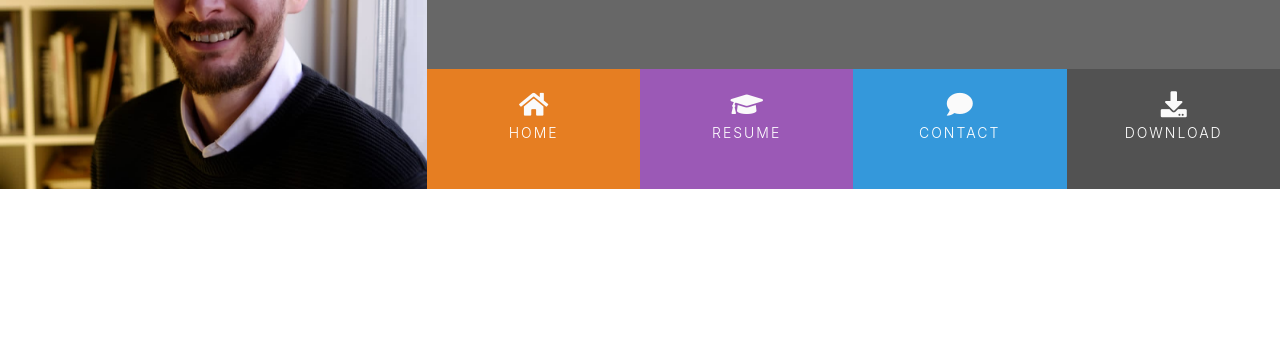
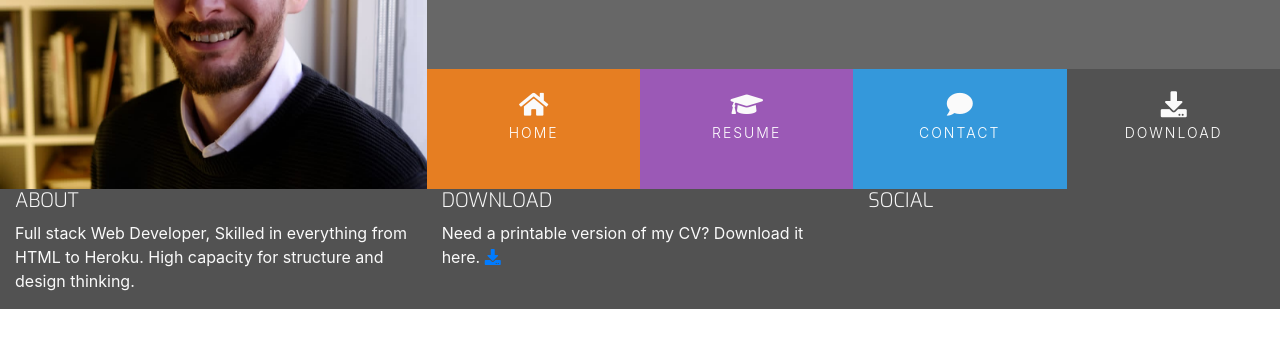
Before and after one commit to christianlund2/bootstrap-resume, a plain HTML site: page index.html in a window 1280 px wide. Shown: the part 180-528 px from the top of the page. Drawn offline with nearby package versions, Linux system fonts and the light colour scheme.

Commit message:
Add footer elements

```diff
--- a/assets/css/style.css
+++ b/assets/css/style.css
@@ -20,6 +20,29 @@
 
 .ui-menu-color-download {
     background-color: #525252;
+}
+
+/* ------------------------------------------ Special padding/margins/text */
+
+h1,
+h2,
+h3,
+h4 {
+    margin: 0;
+}
+
+.uppercase {
+    text-transform: uppercase;
+}
+
+.general-sub {
+    font-family: "Exo", sans-serif;
+    font-weight: 300;
+    color: #fafafa;
+}
+
+.inline-block {
+    display: inline-block;
 }
 
 /* ------------------------------------------ Heading */
@@ -114,3 +137,12 @@ header {
     background: rgba(0, 0, 0, 0.2);
     height: 120px;
 }
+
+/* ------------------------------------------ Footer */
+
+footer {
+    background-color: #525252;
+    color: #fafafa;
+    min-height: 120px;
+    margin: 0;
+}
--- a/index.html
+++ b/index.html
@@ -45,7 +45,28 @@
     <section>
 
     </section>
-    <footer>
+    <footer class="container-fluid">
+        <div class="row">
+            <div class="col-sm-4">
+                <h5 class="uppercase general-sub">About</h5>
+                <p class="inline-block">
+                    Full stack Web Developer, Skilled in everything from HTML to Heroku. High capacity for structure and design thinking.
+                </p>
+            </div>
+            <div class="col-sm-4">
+                <h5 class="uppercase general-sub">Download</h5>
+                <p class="inline-block">
+                    Need a printable version of my CV? Download it here.
+                    <a href="#" target="_blank" class="cv-pdf">
+                        <i class="fa fa-download" aria-hidden="true"></i>
+                        <span class="sr-only">Download Link</span>
+                    </a>
+                </p>
+            </div>
+            <div class="col-sm-4">
+                <h5 class="uppercase general-sub">Social</h5>
+            </div>
+        </div>
 
     </footer>
 </body>
```
